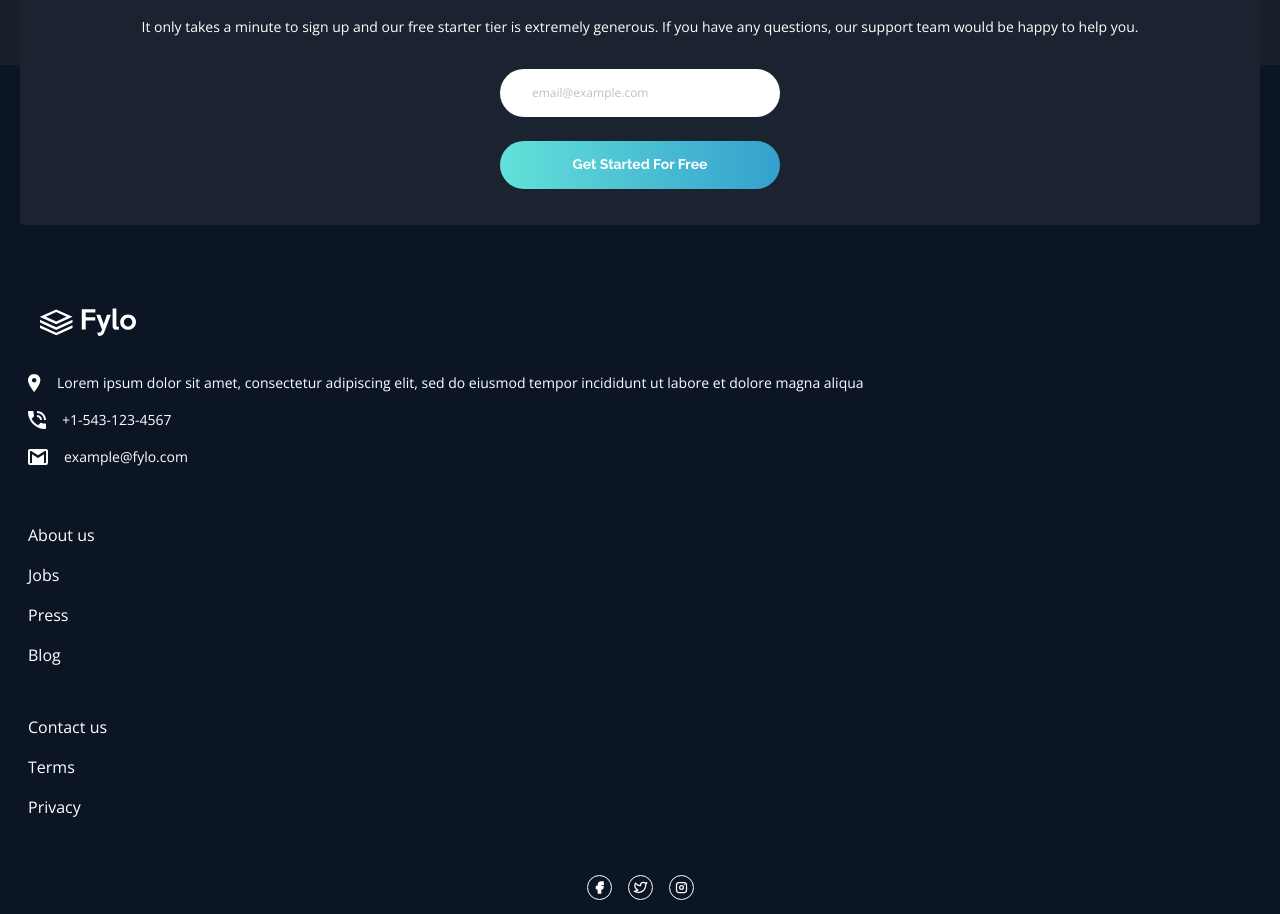
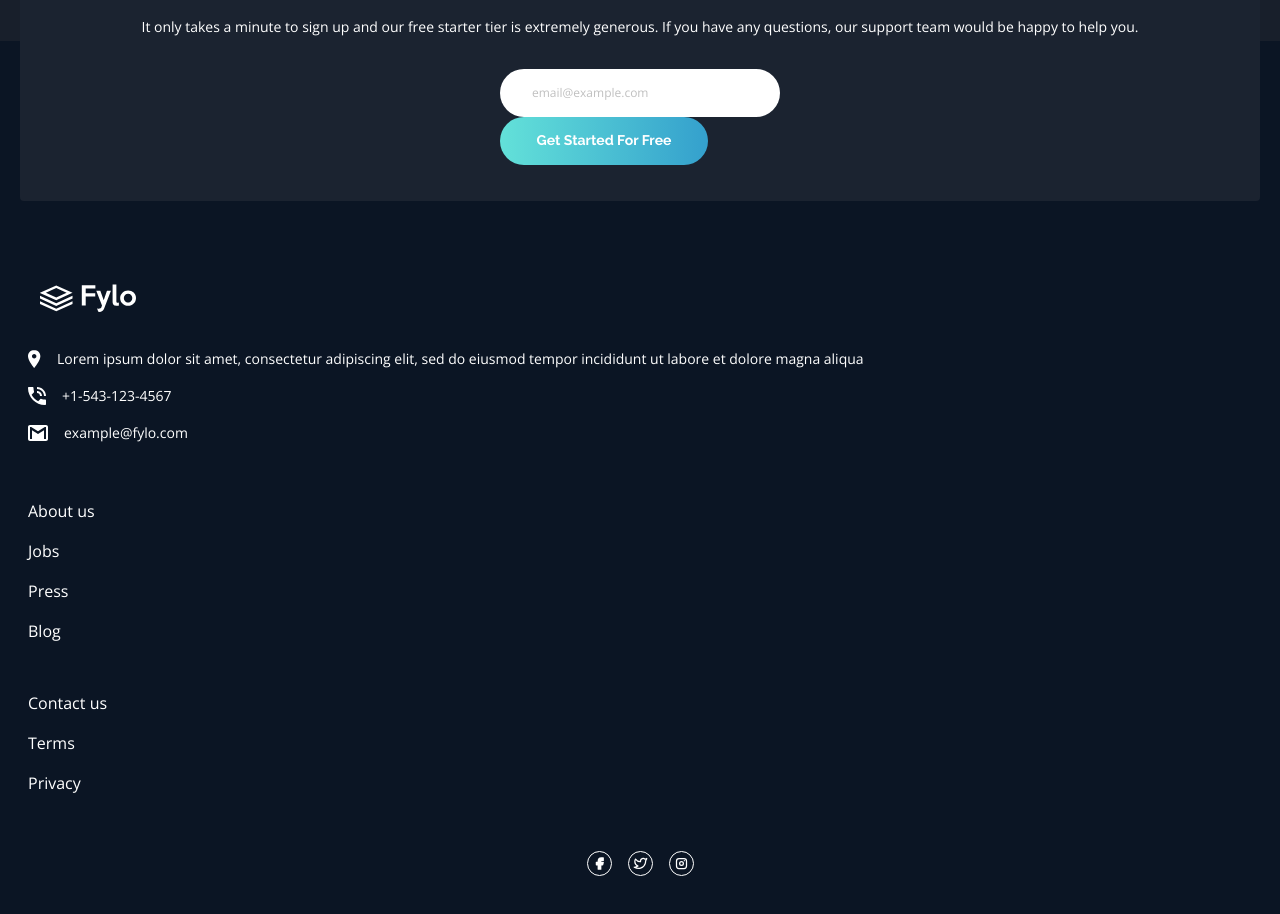
Before and after one commit to PiotrPlotast/fylo-dark-theme-landing-page, a React (Vite) app in the folder fylo-dark-theme-landing-page/: page / in a window 1280 px wide. Shown: the part 2569-3483 px from the top of the page. Built offline with nearby package versions, Linux system fonts and the light colour scheme.

Commit message:
added classes for big screens

```diff
--- a/fylo-dark-theme-landing-page/src/CtaButton2.tsx
+++ b/fylo-dark-theme-landing-page/src/CtaButton2.tsx
@@ -1,6 +1,6 @@
 export default function CtaButton2() {
   return (
-    <button className="h-12 w-[17.5rem] mt-6 text-textColor bg-gradient-to-r from-btnGradient1 to-btnGradient2 text-md font-bold rounded-[9999px] font-main">
+    <button className="h-12 w-[17.5rem] text-textColor bg-gradient-to-r from-btnGradient1 to-btnGradient2 text-md font-bold rounded-[9999px] font-main lg:max-w-52">
       Get Started For Free
     </button>
   );
```
